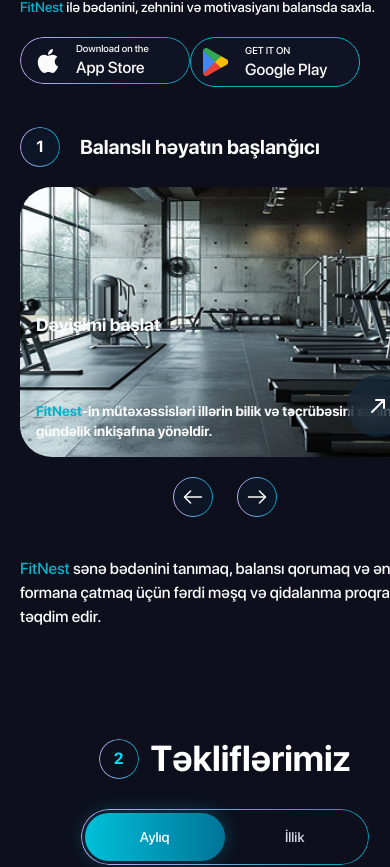
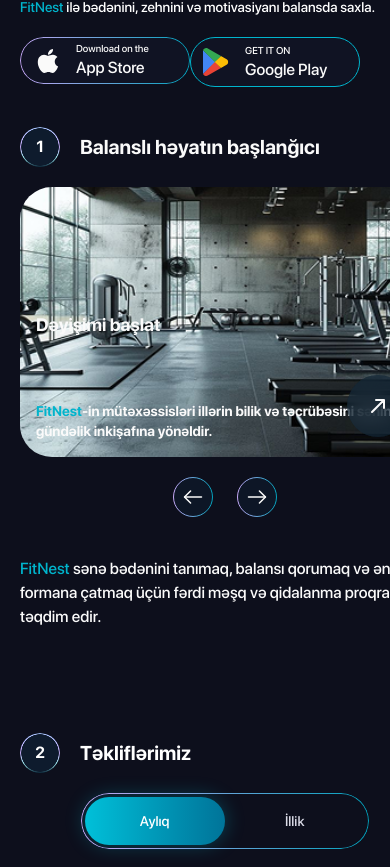
Before and after one commit to fitnest-health/frontend, a Next.js app: page / in a window 390 px wide. Shown: the part 839-1706 px from the top of the page. Built offline with nearby package versions, Linux system fonts and the light colour scheme.

Commit message:
Refactor sections to use Heading component for consistent styling and remove unused dark theme variables

```diff
--- a/app/globals.css
+++ b/app/globals.css
@@ -241,55 +241,16 @@
   --sidebar-ring: oklch(0.708 0 0);
 }
 
-.dark {
-  --background: oklch(0.145 0 0);
-  --foreground: oklch(0.985 0 0);
-  --card: oklch(0.205 0 0);
-  --card-foreground: oklch(0.985 0 0);
-  --popover: oklch(0.205 0 0);
-  --popover-foreground: oklch(0.985 0 0);
-  --primary: oklch(0.922 0 0);
-  --primary-foreground: oklch(0.205 0 0);
-  --secondary: oklch(0.269 0 0);
-  --secondary-foreground: oklch(0.985 0 0);
-  --muted: oklch(0.269 0 0);
-  --muted-foreground: oklch(0.708 0 0);
-  --accent: oklch(0.269 0 0);
-  --accent-foreground: oklch(0.985 0 0);
-  --destructive: oklch(0.704 0.191 22.216);
-  --border: oklch(1 0 0 / 10%);
-  --input: oklch(1 0 0 / 15%);
-  --ring: oklch(0.556 0 0);
-  --chart-1: oklch(0.488 0.243 264.376);
-  --chart-2: oklch(0.696 0.17 162.48);
-  --chart-3: oklch(0.769 0.188 70.08);
-  --chart-4: oklch(0.627 0.265 303.9);
-  --chart-5: oklch(0.645 0.246 16.439);
-  --sidebar: oklch(0.205 0 0);
-  --sidebar-foreground: oklch(0.985 0 0);
-  --sidebar-primary: oklch(0.488 0.243 264.376);
-  --sidebar-primary-foreground: oklch(0.985 0 0);
-  --sidebar-accent: oklch(0.269 0 0);
-  --sidebar-accent-foreground: oklch(0.985 0 0);
-  --sidebar-border: oklch(1 0 0 / 10%);
-  --sidebar-ring: oklch(0.556 0 0);
-}
-
-
-
 @layer base {
   * {
     @apply border-border outline-ring/50;
   }
-
-  /*   body {
-    @apply bg-background text-foreground;
-  } */
 }
 
 * {
   scroll-behavior: smooth;
 }
+
 @layer utilities {
   .gradient-border {
     position: relative;
@@ -313,12 +274,45 @@
   .gradient-border-bottom {
     border-bottom: 1px solid;
     border-image-slice: 1;
-    border-image-source: linear-gradient(
-      90.55deg,
-      #a5bff6 4.73%,
-      #c6a7f5 45.81%,
-      #92d5db 80.14%,
-      rgba(1, 162, 188, 0.1) 112.9%
-    );
+    border-image-source: linear-gradient(90.55deg,
+        #a5bff6 4.73%,
+        #c6a7f5 45.81%,
+        #92d5db 80.14%,
+        rgba(1, 162, 188, 0.1) 112.9%);
   }
 }
+
+.circle {
+  position: relative;
+ /*  width: 60px;
+  height: 60px; */
+  border-radius: 50%;
+  background: rgba(18, 59, 85, 0.30);
+  display: flex;
+  align-items: center;
+  justify-content: center;
+  color: #fff;
+  /* font-size: 32px; */
+}
+
+.circle::before {
+  content: "";
+  position: absolute;
+  z-index: 1;
+  inset: 0;
+  padding: 1px;
+  border-radius: 50%;
+  background: linear-gradient(180deg,
+      #A5BFF6 0%,
+      #C6A7F5 50%,
+      #92D5DB 75%,
+      rgba(1, 162, 188, 0.1) 100%);
+
+  -webkit-mask:
+    radial-gradient(farthest-side, #000 98%, transparent 100%) content-box,
+    linear-gradient(#000 0 0);
+  -webkit-mask-composite: xor;
+  mask-composite: exclude;
+
+  pointer-events: none;
+}
--- a/app/sections/BalancedLifeSection .tsx
+++ b/app/sections/BalancedLifeSection .tsx
@@ -14,6 +14,7 @@
   CarouselApi
 } from "@/components/ui/carousel"
 import Fade from "embla-carousel-fade"
+import Heading from '@/components/common/Heading';
 
 interface SlideItem {
     id: number;
@@ -40,17 +41,10 @@
             setCurrent(api.selectedScrollSnap())
         })
     }, [api])
-    console.log(current);
-
 
     return (
         <div className="bg-softblue-1000 py-10 md:pt-8 md:pb-22 xl:py-20 text-gray-50 ">
-            <div className="flex items-center gap-5 md:gap-7 pb-5 md:pb-7 xl:pb-[60px]">
-                <div className="gradient-border aspect-square w-10 md:w-[63px] rounded-full grid place-items-center bg-[#0E293D]/30">
-                    <span className="text-b1 md:text-s1 font-bold leading-b1 md:leading-s1 z-2">1</span>
-                </div>
-                <h3 className="text-s1 md:text-h4 font-semibold leading-s1 md:leading-h4">Balanslı həyatın başlanğıcı</h3>
-            </div>
+            <Heading title="Balanslı həyatın başlanğıcı" number={1}/>
             <div className="flex max-xl:flex-col w-full xl:items-top gap-10 md:gap-20 xl:gap-5 grid-cols-1 xl:grid-cols-12">
                 <div id="carusel" className='min-h-[270px] w-full xl:col-span-5 xl:w-[calc(42%-10px)]'>
                     <Carousel
--- a/app/sections/OffersSection.tsx
+++ b/app/sections/OffersSection.tsx
@@ -11,6 +11,7 @@
   type OfferPlan,
 } from "@/components/common/offer-section/offers.types";
 import { cn } from "@/lib/utils";
+import Heading from "@/components/common/Heading";
 
 const plans: OfferPlan[] = [
   {
@@ -143,22 +144,12 @@
   return (
     <section className="relative w-full py-16 sm:py-20 md:py-24">
       <div className="mx-auto flex w-full  flex-col">
-        <div className="flex flex-col items-center gap-4">
-          <div className="flex w-full justify-center md:justify-start">
-            <div className="flex items-center gap-3">
-              <span className="grid size-10 place-items-center rounded-full gradient-border text-b1 font-semibold text-primary-500">
-                2
-              </span>
-              <h2 className="text-h5 font-semibold leading-h5 text-center sm:text-h4 sm:leading-h4 md:text-left md:text-h3 md:leading-h3">
-                Təkliflərimiz
-              </h2>
-            </div>
-          </div>
+        <div className="flex flex-col items-center ">
+          <Heading title="Təkliflərimiz" number={2} className="xl:pb-10!"/>
           <OfferPeriodToggle
             value={period}
             options={periodOptions}
             onChange={setPeriod}
-            className="mt-2"
           />
         </div>
 
--- /dev/null
+++ b/components/common/Heading.tsx
@@ -0,0 +1,19 @@
+import { cn } from "@/lib/utils";
+
+interface HeadingProps {
+    title: string;
+    number: number;
+    className?: string;
+}
+const Heading = ({ title, number, className }: HeadingProps) => {
+    return (
+        <div className={cn("flex  w-full items-center gap-5 md:gap-7 pb-5 md:pb-7 xl:pb-[60px]", className)}>
+            <div className="circle w-10 h-10 sm:w-[60px] sm:h-[60px] text-b1 leading-b1 xs:text-s1 xs:leading-s1 font-bold ">
+                {number}
+            </div>
+            <h3 className="text-s1 md:text-h4 font-semibold leading-s1 md:leading-h4">{title}</h3>
+        </div>
+    )
+}
+
+export default Heading
```
